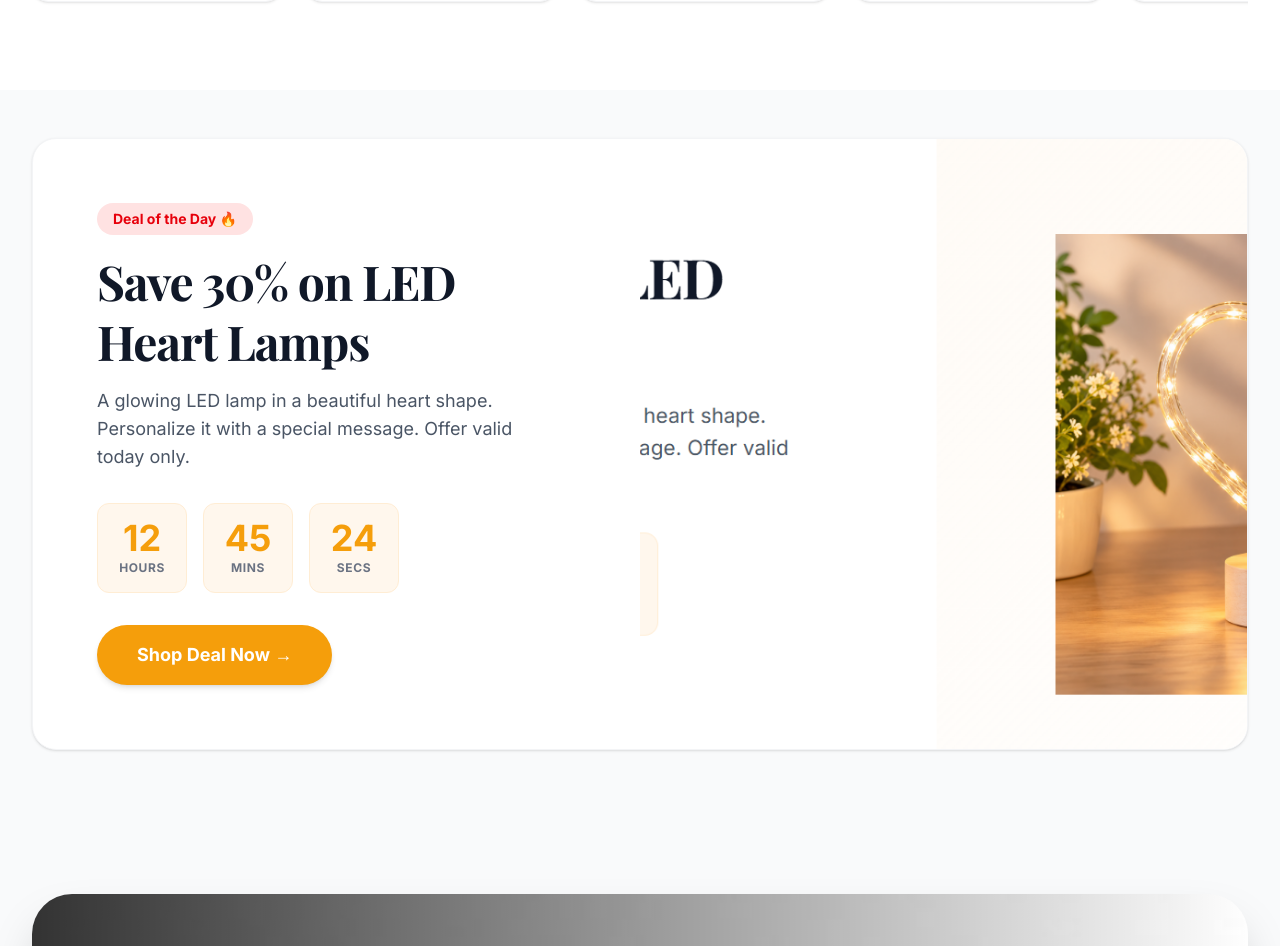
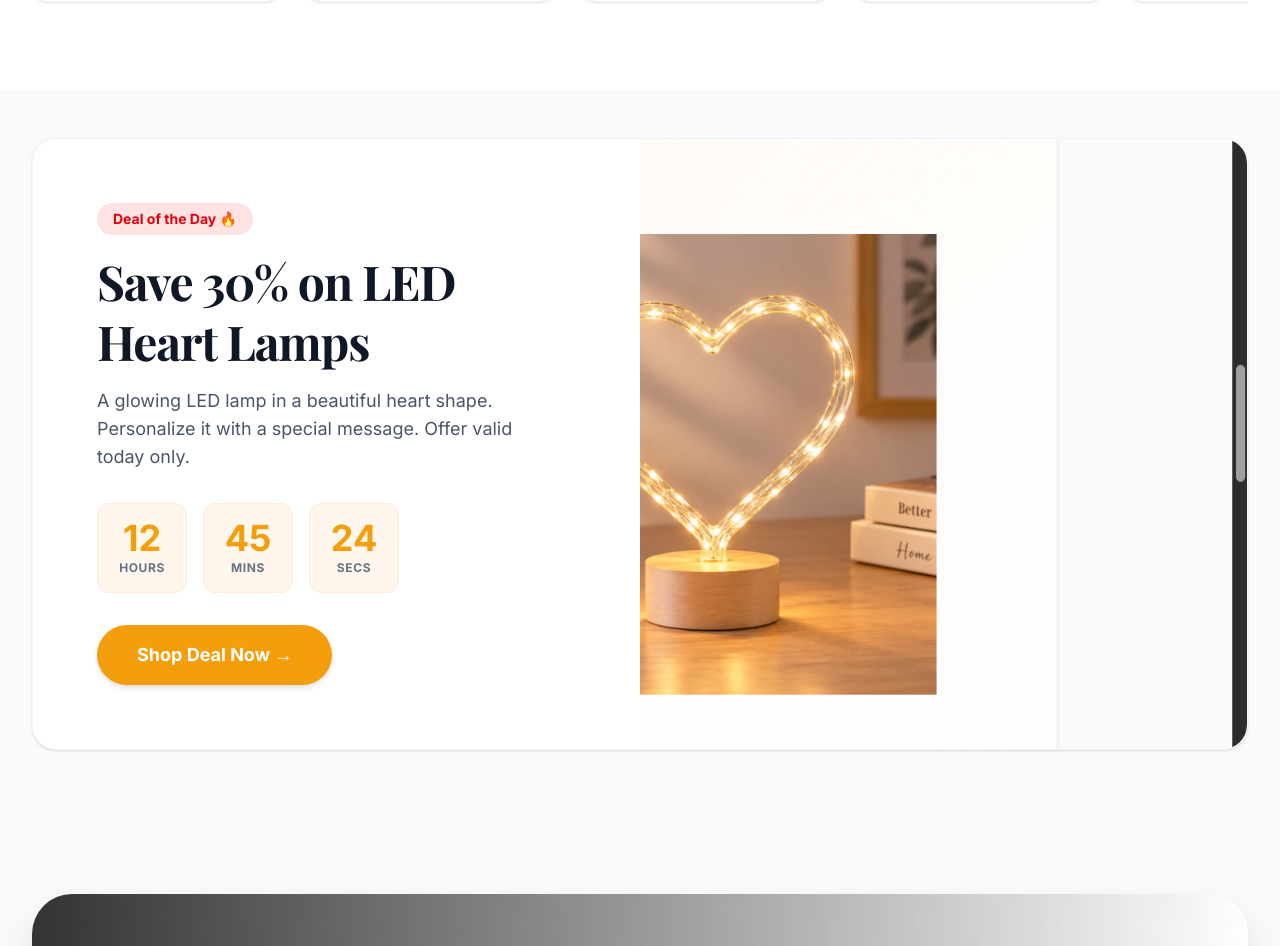
Before and after one commit to shaikmuzammil2905/Vinayaka-frames, a React (Vite) app: page / in a window 1280 px wide. Shown: the part 2620-3566 px from the top of the page. Built offline with nearby package versions, Linux system fonts and the light colour scheme; a web font is replaced by a local one.

Commit message:
Fix Deal of the Day image alignment to object-right

```diff
--- a/src/pages/Home.tsx
+++ b/src/pages/Home.tsx
@@ -136,7 +136,7 @@
 
             {/* Right Image */}
             <div className="w-full md:w-1/2 h-80 md:h-auto relative bg-gradient-to-br from-orange-50/50 to-white flex items-center justify-center">
-               <img src={dealImage} alt="Deal Image" className="w-full h-full object-cover md:rounded-r-3xl md:rounded-l-none rounded-b-3xl md:rounded-t-none" />
+               <img src={dealImage} alt="Deal Image" className="w-full h-full object-cover object-right md:rounded-r-3xl md:rounded-l-none rounded-b-3xl md:rounded-t-none" />
             </div>
 
           </div>
```
